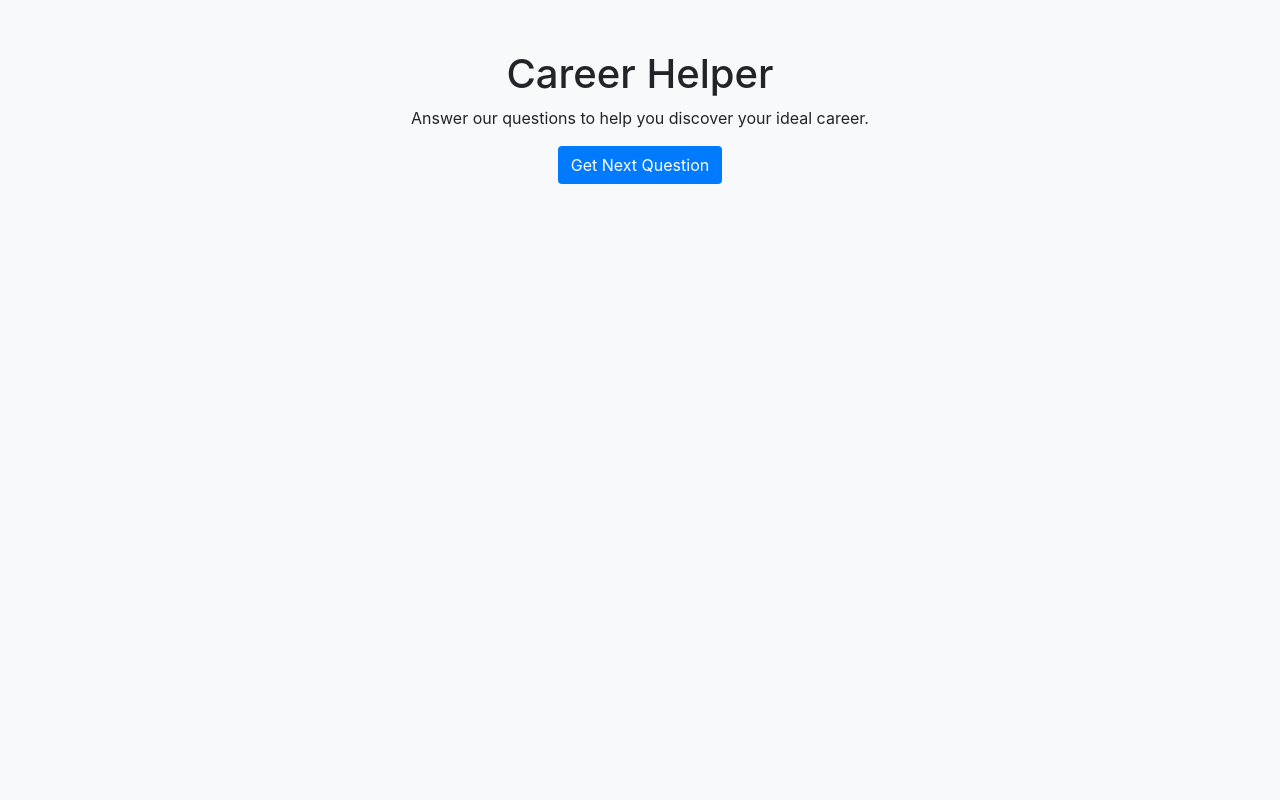
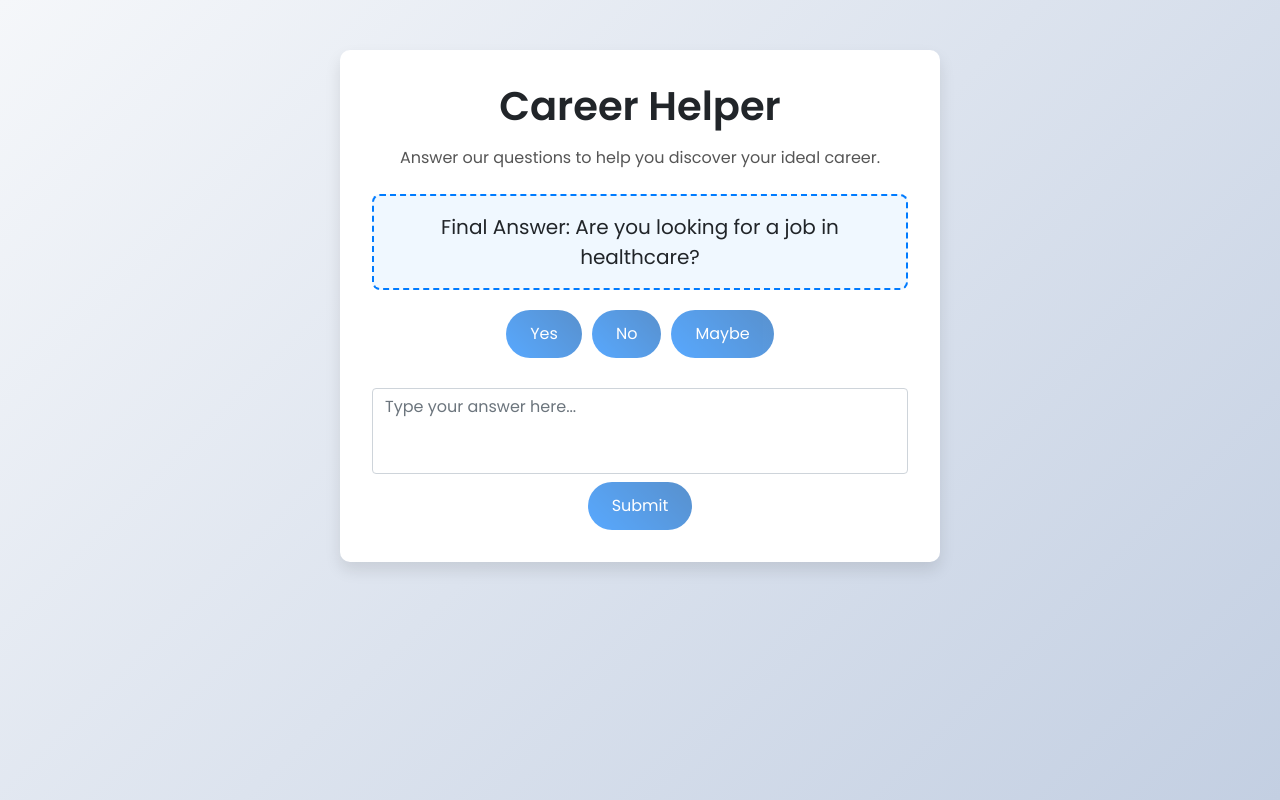
Before and after one commit to Zawiop/HackTJ25, a Flask app: page / in a window 1280 px wide. Run offline with Flask 3, Linux system fonts and the light colour scheme; some libraries are stand-ins or nearby versions.

Commit message:
Update index.html

```diff
--- a/templates/index.html
+++ b/templates/index.html
@@ -4,27 +4,73 @@
   <meta charset="UTF-8" />
   <meta name="viewport" content="width=device-width, initial-scale=1.0" />
   <title>Career Helper</title>
-    <!-- Example Bootstrap (optional) -->
+  <!-- Bootstrap CSS -->
   <link
     rel="stylesheet"
     href="https://maxcdn.bootstrapcdn.com/bootstrap/4.5.2/css/bootstrap.min.css"
   />
+  <!-- Google Font for modern look -->
+  <link href="https://fonts.googleapis.com/css2?family=Poppins:wght@300;400;600&display=swap" rel="stylesheet">
   <style>
     body {
+      font-family: 'Poppins', sans-serif;
+      background: linear-gradient(135deg, #f5f7fa 0%, #c3cfe2 100%);
       padding-top: 50px;
-        background-color: #f8f9fa;
+      min-height: 100vh;
     }
     .container {
       max-width: 600px;
+      background: #fff;
+      padding: 2rem;
+      border-radius: 10px;
+      box-shadow: 0 8px 16px rgba(0, 0, 0, 0.1);
+    }
+    h1 {
+      font-weight: 600;
+      margin-bottom: 1rem;
+    }
+    p {
+      font-size: 1rem;
+      color: #555;
     }
     #question {
       margin-top: 20px;
       font-size: 1.25rem;
       min-height: 50px;
+      padding: 1rem;
+      border: 2px dashed #007bff;
+      border-radius: 8px;
+      background: #f0f8ff;
     }
     .btn-custom {
-        background-color: #007bff;
+      background: linear-gradient(45deg, #007bff, #0056b3);
       color: white;
+      border: none;
+      padding: 0.75rem 1.5rem;
+      font-size: 1rem;
+      font-weight: 500;
+      border-radius: 50px;
+      transition: transform 0.2s ease, box-shadow 0.2s ease;
+      margin: 0 5px;
+    }
+    .btn-custom:hover {
+      transform: translateY(-2px);
+      box-shadow: 0 4px 12px rgba(0, 0, 0, 0.2);
+    }
+    .btn-custom:focus {
+      outline: none;
+      box-shadow: 0 0 0 0.2rem rgba(0,123,255,0.5);
+    }
+    .button-group {
+      margin-top: 20px;
+      display: flex;
+      justify-content: center;
+    }
+    .text-box-group {
+      margin-top: 30px;
+    }
+    textarea {
+      resize: none;
     }
   </style>
 </head>
@@ -32,10 +78,72 @@
   <div class="container text-center">
     <h1>Career Helper</h1>
     <p>Answer our questions to help you discover your ideal career.</p>
-        <button id="nextBtn" class="btn btn-custom">Get Next Question</button>
     <div id="question" class="mt-4"></div>
+
+    <!-- Button group for Yes, No, and Maybe -->
+    <div class="button-group">
+      <button id="yesBtn" class="btn btn-custom">Yes</button>
+      <button id="noBtn" class="btn btn-custom">No</button>
+      <button id="maybeBtn" class="btn btn-custom">Maybe</button>
     </div>
+
+    <!-- Text box for abstract questions and a submit button -->
+    <div class="text-box-group">
+      <textarea id="responseBox" class="form-control" rows="3" placeholder="Type your answer here..."></textarea>
+      <button id="submitResponse" class="btn btn-custom mt-2">Submit</button>
+    </div>
+  </div>
+
   <!-- Load the JS from the static folder -->
   <script src="{{ url_for('static', filename='career-helper.js') }}"></script>
+  <script>
+    // Function to fetch and display the next question
+    function getNextQuestion() {
+      fetch('/get_question')
+        .then(response => response.json())
+        .then(data => {
+          const questionElement = document.getElementById('question');
+          const questionText = data.question;
+          if (data.is_final) {
+            questionElement.textContent = "Final Answer: " + questionText;
+            // Optionally disable answer buttons when finished
+            document.getElementById('yesBtn').disabled = true;
+            document.getElementById('noBtn').disabled = true;
+            document.getElementById('maybeBtn').disabled = true;
+            document.getElementById('submitResponse').disabled = true;
+          } else {
+            questionElement.textContent = questionText;
+          }
+        })
+        .catch(error => console.error('Error fetching question:', error));
+    }
+
+    // Automatically fetch the first question when the page loads
+    window.addEventListener('DOMContentLoaded', getNextQuestion);
+
+    // Event listeners for answer buttons
+    document.getElementById('yesBtn').addEventListener('click', function() {
+      console.log("Yes button clicked. Feature not implemented yet.");
+      getNextQuestion();
+    });
+    document.getElementById('noBtn').addEventListener('click', function() {
+      console.log("No button clicked. Feature not implemented yet.");
+      getNextQuestion();
+    });
+    document.getElementById('maybeBtn').addEventListener('click', function() {
+      console.log("Maybe button clicked. Feature not implemented yet.");
+      getNextQuestion();
+    });
+
+    // Event listener for the submit button
+    document.getElementById('submitResponse').addEventListener('click', function() {
+      const responseBox = document.getElementById('responseBox');
+      const responseText = responseBox.value;
+      console.log("Submit clicked. Entered response:", responseText, " - Feature not implemented yet.");
+      // Clear the text box after submission
+      responseBox.value = "";
+      getNextQuestion();
+    });
+  </script>
 </body>
 </html>
```
Lines whose indentation alone changed are shown as unchanged.
